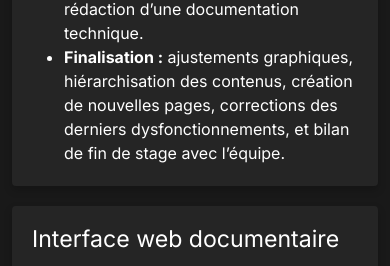
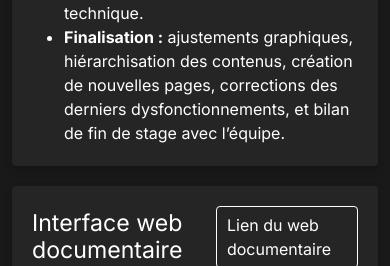
Before and after one commit to pgrvs/portfolio, a PHP site: page /src/projets/projet-stage-web-documentaire.html in a window 390 px wide. Shown: the part 2069-2335 px from the top of the page. Run offline with PHP 8.4, Linux system fonts and the light colour scheme.

Commit message:
modification de css

```diff
--- a/index.html
+++ b/index.html
@@ -106,7 +106,7 @@
     <div class="section projects" id="section-projets">
         <div class="projects-header">
             <h3>Projects</h3>
-            <a href="projets.html">Parcourir mes projets</a>
+            <a href="projets.html" class="button">Parcourir mes projets</a>
         </div>
 
         <div class="row">
@@ -118,7 +118,7 @@
                         <h5 class="card-title">Web documentaire</h5>
                         <div class="tags">
                             <span>Astro</span>
-                            <span>Payload Cms</span>
+                            <span>Payload CMS</span>
                             <span>Javascript</span>
                         </div>
                     </div>
--- a/src/projets/projet-stage-judo.html
+++ b/src/projets/projet-stage-judo.html
@@ -28,9 +28,9 @@
     </header>
 
     <div class="section">
-        <div class="div-titre-&-github-link">
+        <div class="div-titre-&-link">
             <h3>Sujet du projet</h3>
-            <a href="https://github.com/pgrvs/inscription-judo.git"><i class="bi bi-github"></i></a>
+            <a href="https://github.com/pgrvs/inscription-judo.git" class="icone"><i class="bi bi-github"></i></a>
         </div>
         <p>
             L’objectif de ce projet était de faciliter le travail des encadrants du Judo de Vesoul en leur permettant d’inscrire
--- a/src/projets/projet-stage-web-documentaire.html
+++ b/src/projets/projet-stage-web-documentaire.html
@@ -89,7 +89,10 @@
     </div>
 
     <div class="section">
-        <h3>Interface web documentaire</h3>
+        <div class="div-titre-&-link">
+            <h3>Interface web documentaire</h3>
+            <a href="https://fanum.univ-fcomte.fr/memoires-ouvrieres-goux/" class="button">Lien du web documentaire</a>
+        </div>
 
         <div class="div-image">
             <div class="div-image-container">
@@ -261,8 +264,12 @@
 
         <p>
             Le fichier modèle utilisé pour l’import :
-            <a href="../assets/stage3-web-documentaire/modele_import_documents.xlsx" class="button">modele_import_documents.xlsx</a>
         </p>
+
+        <div class="attachments div-button-bas-page">
+            <a href="../assets/stage3-web-documentaire/modele_import_documents.xlsx" class="attachment-link">modele_import_documents.xlsx</a>
+        </div>
+
     </div>
 
     <div class="section">
--- a/src/styles/style_detail_projet.css
+++ b/src/styles/style_detail_projet.css
@@ -38,16 +38,12 @@
         align-items: start;
     }
 
-    a{
-        margin: 0 0 20px 0;
-    }
-
     .header-detail p {
         margin-bottom: 10px;
     }
 }
 
-.div-titre-\&-github-link {
+.div-titre-\&-link {
     display: flex;
     align-items: center;
     justify-content: space-between;
@@ -57,7 +53,7 @@
         margin-bottom: 0;
     }
 
-    a {
+    .icone {
         color: var(--white-color);
         margin: 0 8px 0 0;
         transition: transform 0.3s ease-out;
@@ -67,7 +63,7 @@
         }
     }
 
-    a:hover {
+    .icone:hover {
         transform: scale(1.2);
     }
 }
--- a/src/styles/style_global.css
+++ b/src/styles/style_global.css
@@ -28,6 +28,10 @@ a:focus {
     background-color: var(--button-hover-color);
     transition: background-color 0.2s ease-in-out;
     text-decoration: none;
+}
+
+.div-button-bas-page {
+    margin-bottom: 16px;
 }
 
 .section {
--- a/src/styles/style_projets.css
+++ b/src/styles/style_projets.css
@@ -2,7 +2,7 @@
     display: flex;
     align-items: center;
     justify-content: start;
-    padding: 40px 0;
+    padding: 30px 0;
 
     a{
         color: var(--white-color);
@@ -99,6 +99,10 @@
 }
 
 @media (max-width: 576px) {
+    .header-projets {
+        padding: 20px 0 10px 0;
+    }
+
     .project {
         padding: 15px;
     }
```
Also changed, not shown: src/styles/style_accueil.css (+0 -15 lines), 1 other file.
